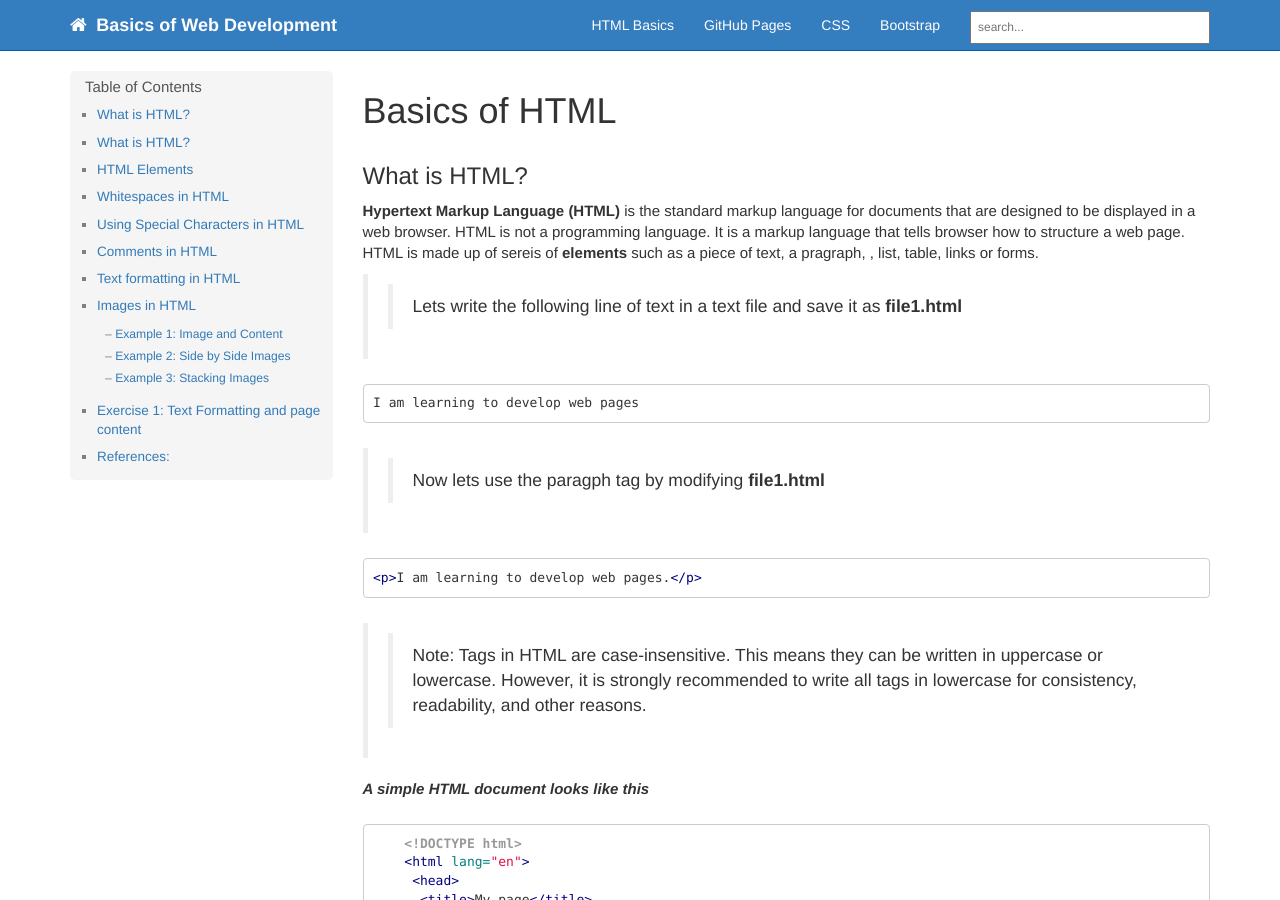
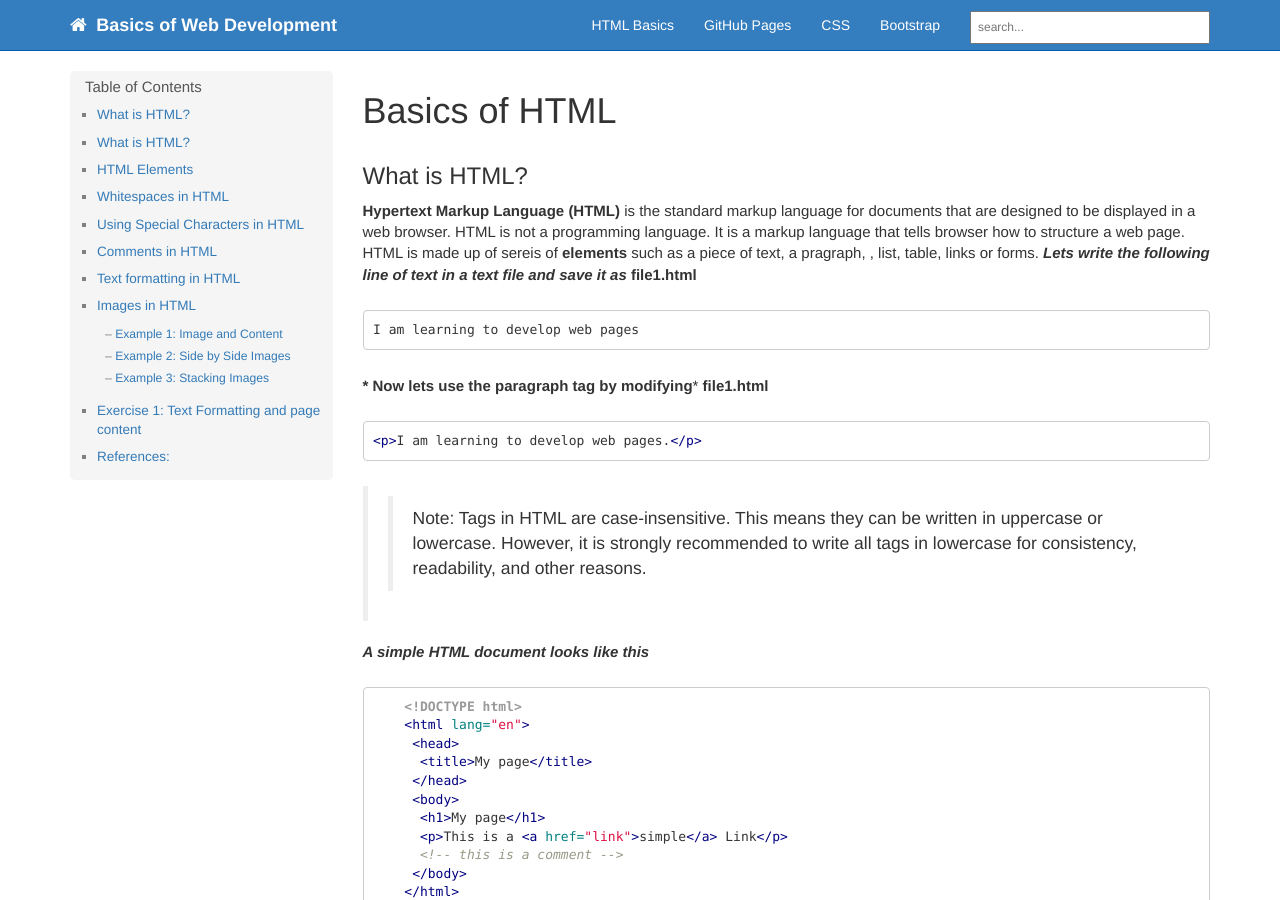
Before and after one commit to dipaish/www23, a Jekyll site: the page built from index.md, in a window 1280 px wide and 900 px high. Built offline with Jekyll 4.4.1, drawn with Linux system fonts in a browser that asks for light colours; our own code applies the rules of GitHub Pages for plain Markdown files; comment, search, counter and statistics services are not loaded.

Commit message:
minor changes

````diff
--- a/index.md
+++ b/index.md
@@ -2,14 +2,11 @@
 # Basics of HTML
 ## What is HTML?
 **Hypertext Markup Language (HTML)** is the standard markup language for documents that are designed to be displayed in a web browser. HTML is not a programming language. It is a markup language that tells browser how to structure a web page. HTML is made up of sereis of **elements** such as a piece of text, a pragraph, , list, table, links or forms.
-
->> Lets write the following line of text in a text file and save it as **file1.html**
-
+***Lets write the following line of text in a text file and save it as*** **file1.html**
 ```html
 I am learning to develop web pages
 ```
->> Now lets use the paragph tag by modifying **file1.html**
-
+*** Now lets use the paragraph tag by modifying*** **file1.html**
 ```html
 <p>I am learning to develop web pages.</p>
 ```
````
